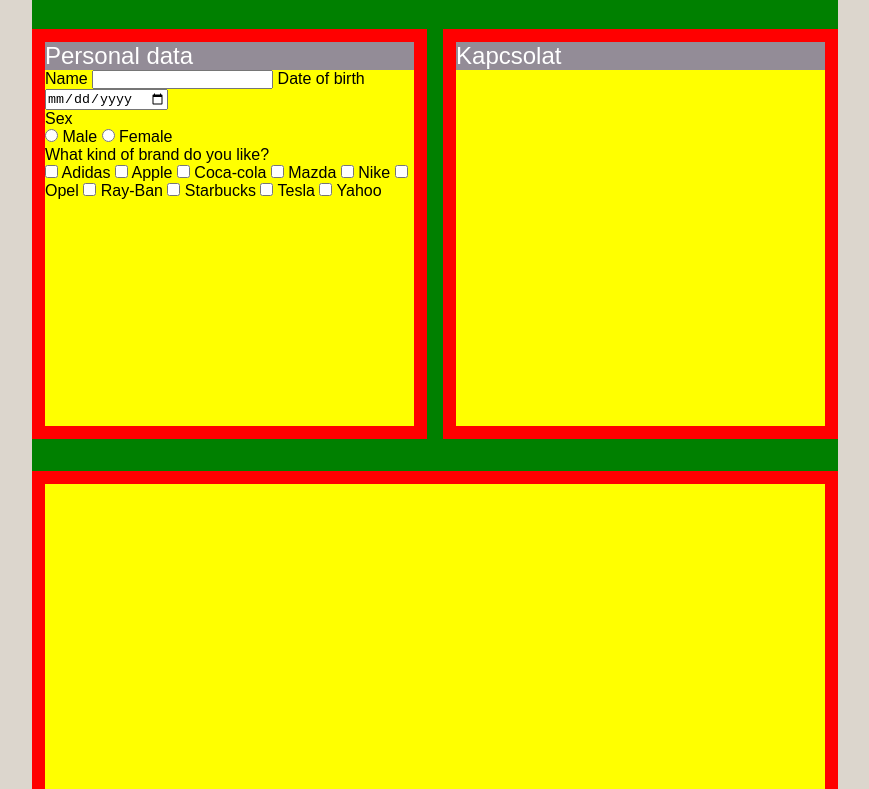
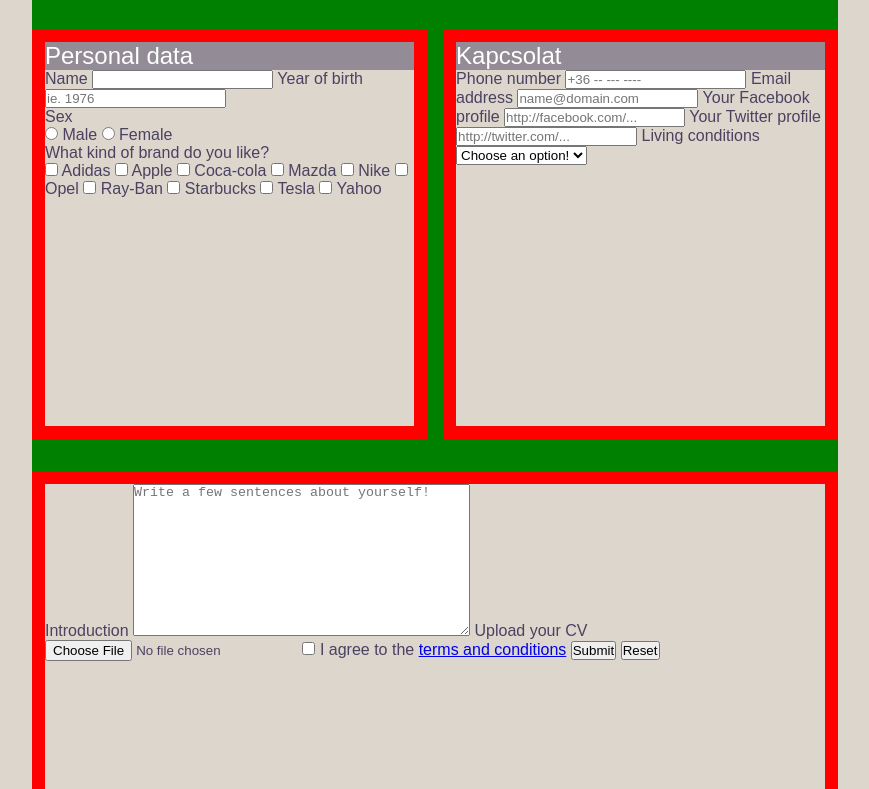
Before and after one commit to green-fox-academy/belaszabo, a plain HTML site: page week-01/day-05/form/index.html in a window 1280 px wide. Shown: the part 82-871 px from the top of the page, without its empty margins (205-1074 px from the left). Drawn offline with Linux system fonts and the light colour scheme.

Commit message:
feat(main) add form content

```diff
--- a/week-01/day-05/form/index.html
+++ b/week-01/day-05/form/index.html
@@ -12,8 +12,8 @@
       <h2>Personal data</h2>
       <label for="name">Name</label>
       <input type="text" name="user-name" id="name" required>
-      <label for="bdate">Date of birth</label>
-      <input type="date" name="birth-date" id="bdate">
+      <label for="byear">Year of birth</label>
+      <input type="number" name="birth-year" id="byear" placeholder="ie. 1976">
       <p>Sex</p>
       <input type="radio" name="sex" id="male">
       <label for="male">Male</label>
@@ -43,9 +43,32 @@
     </div>
     <div>
       <h2>Kapcsolat</h2>
+      <label for="phone">Phone number</label>
+      <input type="tel" name="telephone" id="phone" required placeholder="+36 -- --- ----">
+      <label for="mail">Email address</label>
+      <input type="email" name="email" id="mail" required placeholder="name@domain.com">
+      <label for="fb">Your Facebook profile</label>
+      <input type="url" name="user-facebook" id="fb" placeholder="http://facebook.com/...">
+      <label for="twitter">Your Twitter profile</label>
+      <input type="url" name="user-twitter" id="twitter" placeholder="http://twitter.com/...">
+      <label for="house">Living conditions</label>
+      <select id="house" name="user-house">
+        <option value="" disabled hidden selected>Choose an option!</option>
+        <option>House</option>
+        <option>Flat</option>
+        <option>Other</option>
+        <!-- add sentence: you can choose multiple... -->
+      </select>
     </div>
     <div>
-
+      <label for="intro">Introduction</label>
+      <textarea id="intro" name="introduction" rows="10" cols="40" required placeholder="Write a few sentences about yourself!"></textarea>
+      <label for="cv">Upload your CV</label>
+      <input type="file" name="user-cv" id="cv">
+      <input type="checkbox" name="agreeterms" id="terms" required>
+      <label for="terms">I agree to the <a href="#">terms and conditions</a></label>
+      <input type="submit" name="user-submit" id="submit">
+      <input type="reset" name="user-reset" id="reset">
     </div>
   </form>
 </body>
--- a/week-01/day-05/form/style.css
+++ b/week-01/day-05/form/style.css
@@ -18,12 +18,13 @@
 }
 
 h1 {
-  background-color: yellow;
+  background-color: #dcd6cd;
   align-content: center;
   /*padding: 13px;*/
   border: 13px solid red;
   margin: 16px 0;
   font-weight: 400;
+  color: #4a4261;
 }
 
 div:first-of-type {
@@ -32,13 +33,14 @@
 
 div {
   display: inline-block;
-  background-color: yellow;
+  background-color: #dcd6cd;
   width: 49%;
   /*padding: 13px;*/
   border: 13px solid red;
   height: 410px;
   margin: 16px 0;
   float: right;
+  color: #4a4261;
 }
 
 div:last-of-type {
@@ -51,3 +53,7 @@
   font-weight: 400;
   background-color: #938c97;
 }
+
+label {
+  display:
+}
```
